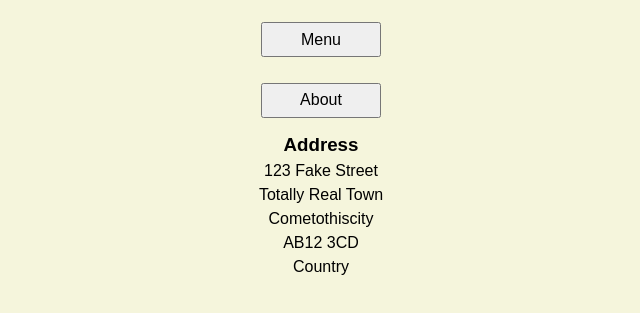
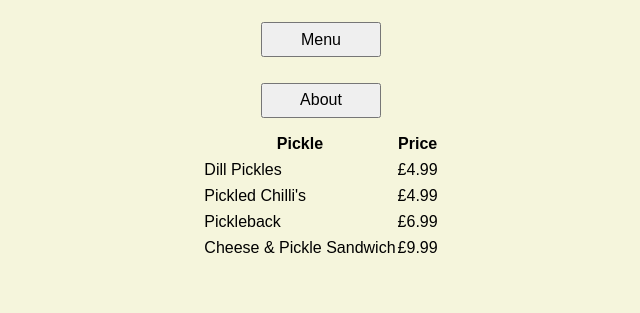
Before and after one commit to spelling-is-har/Restaurant, a website built with webpack: page src/template.html in a window 1280 px wide. Both pictures are taken after a click on the button "Menu". Shown: the part 99-412 px from the top of the page, without its empty margins (319-959 px from the left). Built offline with nearby package versions, Linux system fonts and the light colour scheme.

Commit message:
Create menu and reservations
Create modules for menu and reservations tabs

Changes to be committed:
	modified:   package-lock.json
	modified:   package.json
	modified:   src/index.js
	new file:   src/menu.js
	new file:   src/reservations.js
	modified:   src/styles.css
	modified:   src/template.html

```diff
--- a/package.json
+++ b/package.json
@@ -26,5 +26,9 @@
     "webpack": "^5.105.0",
     "webpack-cli": "^6.0.1",
     "webpack-dev-server": "^5.2.3"
+  },
+  "dependencies": {
+    "fullcalendar": "^6.1.20",
+    "jquery": "^4.0.0"
   }
 }
--- a/src/index.js
+++ b/src/index.js
@@ -1,4 +1,14 @@
 import { greeting } from "./greeting.js";
 import "./styles.css";
+import { reservation } from "./reservations.js";
+import { menu } from "./menu.js";
 
-console.log(greeting);
+// console.log(greeting);
+
+// reservations button
+const reservationButton = document.querySelector("#reservations");
+reservationButton.addEventListener("click", reservation);
+
+//menu button
+const menuButton = document.querySelector("#menu");
+menuButton.addEventListener("click", menu);
--- /dev/null
+++ b/src/menu.js
@@ -0,0 +1,47 @@
+export function menu(event) {
+  console.log("menu");
+  const table = document.createElement("tbody");
+
+  const tr = document.createElement("tr");
+
+  const th1 = document.createElement("th");
+  th1.innerText = "Pickle";
+
+  const th2 = document.createElement("th");
+  th2.innerText = "Price";
+
+  tr.append(th1, th2);
+
+  const thead = document.createElement("thead");
+  thead.appendChild(tr);
+
+  table.appendChild(thead);
+
+  //array for items on the menu
+
+  const menuItems = [
+    { item: "Dill Pickles", price: "£4.99" },
+    { item: "Pickled Chilli's", price: "£4.99" },
+    { item: "Pickleback", price: "£6.99" },
+    { item: "Cheese & Pickle Sandwich", price: "£9.99" },
+  ];
+
+  for (let menuItem of menuItems) {
+    const menuTr = document.createElement("tr");
+
+    //create menu item name td
+    const itemTd = document.createElement("td");
+    itemTd.innerText = menuItem.item;
+
+    //create menu price td
+    const priceTd = document.createElement("td");
+    priceTd.innerText = menuItem.price;
+
+    menuTr.append(itemTd, priceTd);
+    table.append(menuTr);
+  }
+
+  const content = document.querySelector("#content");
+  content.innerHTML = "";
+  content.appendChild(table);
+}
--- /dev/null
+++ b/src/reservations.js
@@ -0,0 +1,10 @@
+export function reservation(event) {
+  const content = document.querySelector("#content");
+  content.innerHTML = "";
+
+  const p = document.createElement("p");
+  p.innerText =
+    "There are absolutely no reservations available for the Pickle Factory. The fact that you thought you could reserve a spot here is a bit ridiculous to be honest. It's almost as if the developer just wanted to create an extra button. ";
+  content.appendChild(p);
+  console.log("hello reservation");
+}
--- a/src/styles.css
+++ b/src/styles.css
@@ -103,6 +103,10 @@ nav button {
   width: 120px;
 }
 
+nav button:hover {
+  cursor: pointer;
+}
+
 #content {
   grid-column: 2/3;
   display: flex;
--- a/src/template.html
+++ b/src/template.html
@@ -9,14 +9,15 @@
     <header>
       <h1>Pickle Factory</h1>
       <nav>
-        <button>Reservations</button><button>Menu</button><button>About</button>
+        <button id="reservations">Reservations</button
+        ><button id="menu">Menu</button><button id="about">About</button>
       </nav>
     </header>
     <div id="content">
       <h3>Address</h3>
       <p>123 Fake Street</p>
       <p>Totally Real Town</p>
-      <p>Cometothiscity</p>
+      <p>Pickle Citys</p>
       <p>AB12 3CD</p>
       <p>Country</p>
     </div>
```
Also changed, not shown: 1 other file.
